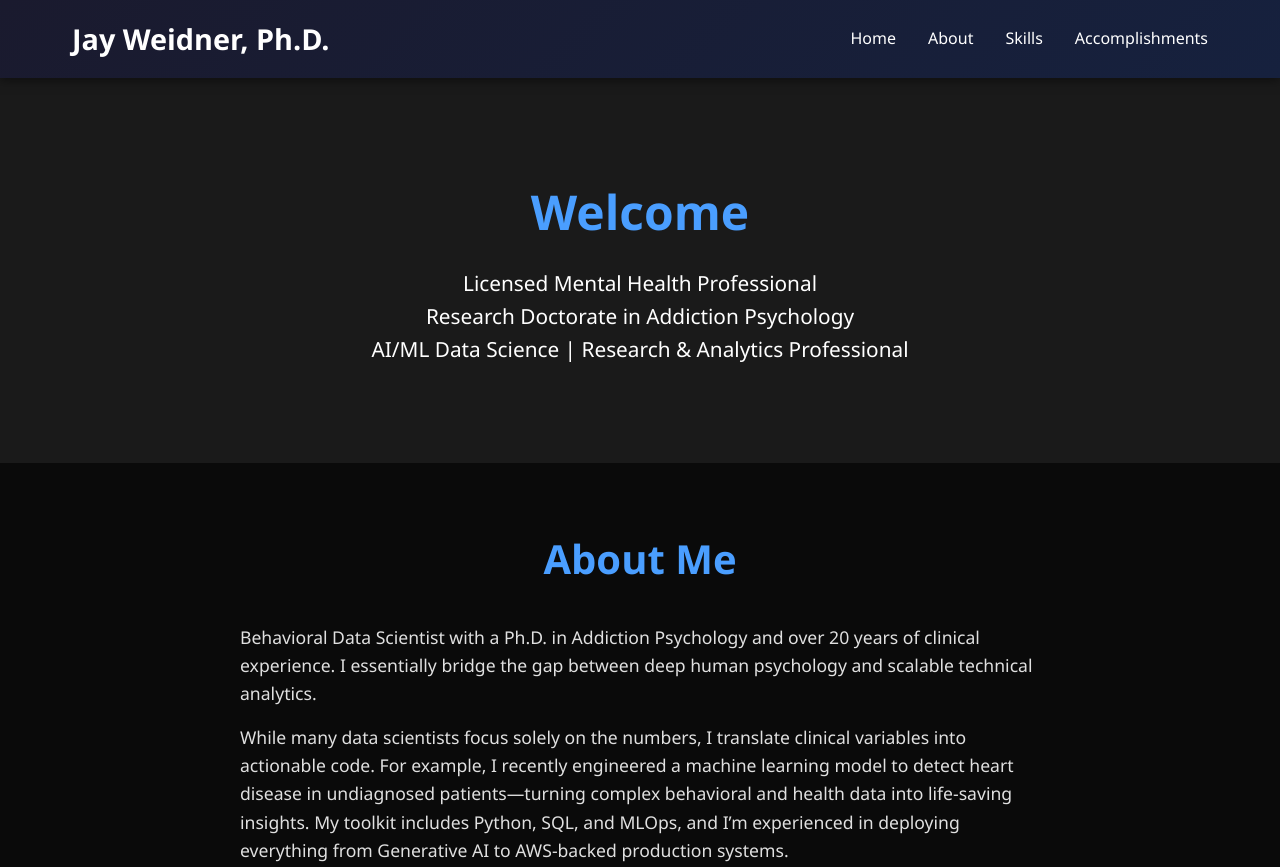
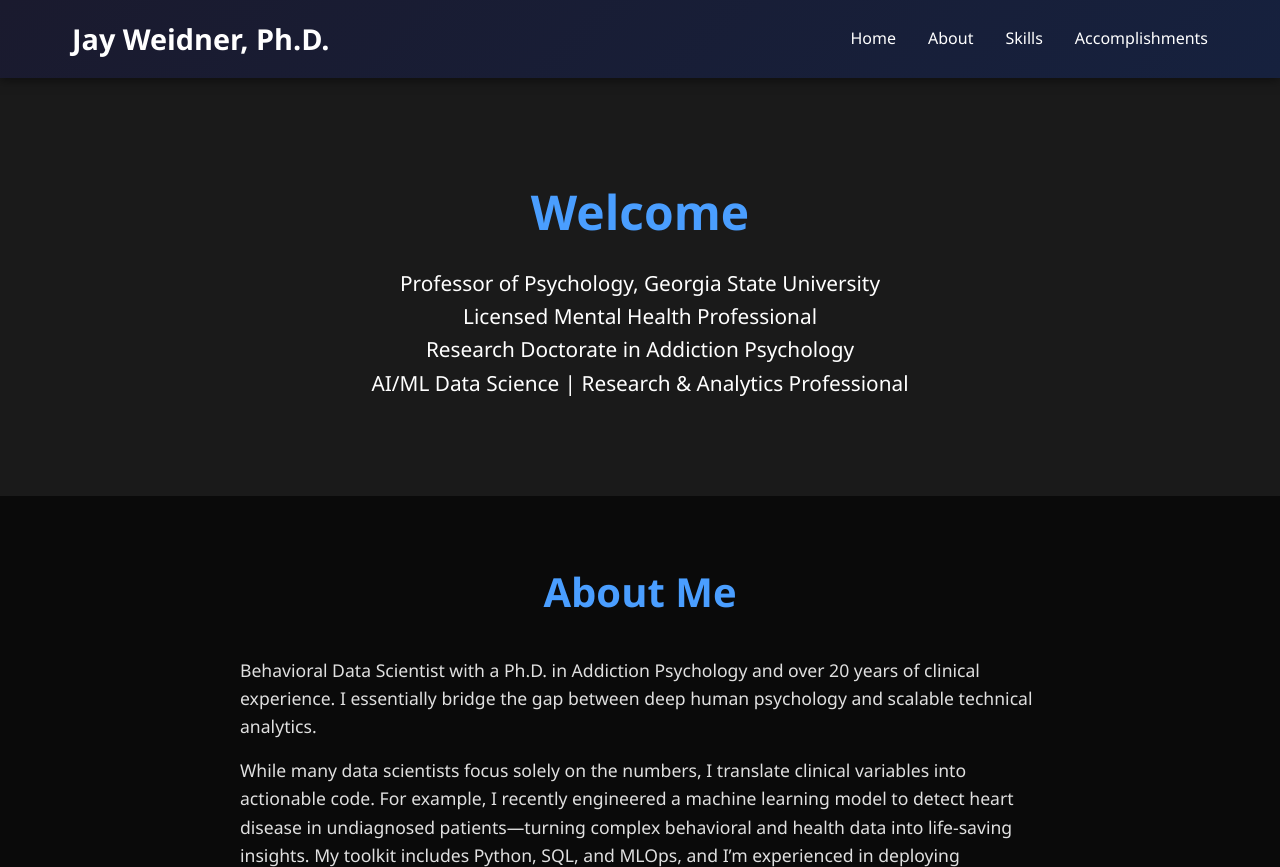
Before and after one commit to AddictionDragon/addictiondragon.github.io, a plain HTML site: page index.html in a window 1280 px wide. Shown: the top 867 px of the page. Drawn offline with Linux system fonts and the light colour scheme.

Commit message:
Add current role: Professor of Psychology, Georgia State University
Co-Authored-By: Claude Opus 5.5 <noreply@anthropic.com>

```diff
--- a/index.html
+++ b/index.html
@@ -304,6 +304,7 @@
     <section class="hero" id="home">
         <div class="container", style="text-align: center;">
             <h2>Welcome</h2>
+            <p>Professor of Psychology, Georgia State University</p>
             <p>Licensed Mental Health Professional</p>
             <p>Research Doctorate in Addiction Psychology </p>
             <p>AI/ML Data Science | Research & Analytics Professional</p>
@@ -477,6 +478,7 @@
                         <li>Published three articles in <em>PsycCRITIQUES</em></li>
                         <li>Presented at Southeastern Teaching of Psychology Conference (2012): Correlation analysis research</li>
                         <li>Presented at Southeastern Psychological Association Conference (2008)</li>
+                        <li><strong>Current:</strong> Professor of Psychology, Georgia State University (2026–Present)</li>
                         <li>Guest lecturer at Georgia State University (multiple courses, 2011–2018)</li>
                         <li>Adjunct psychology lecturer at Gwinnett Technical College (2021–2022)</li>
                         <li><strong>TripleTen AI &amp; Machine Learning Program:</strong> Completed July 2026 (certificate)</li>
```
